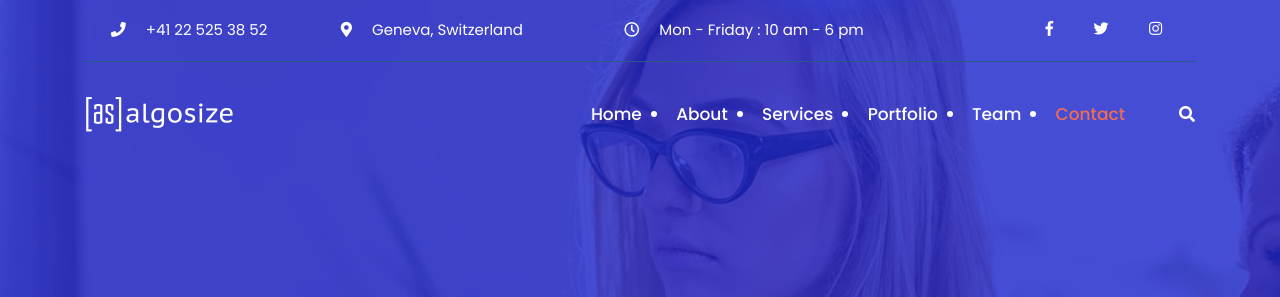
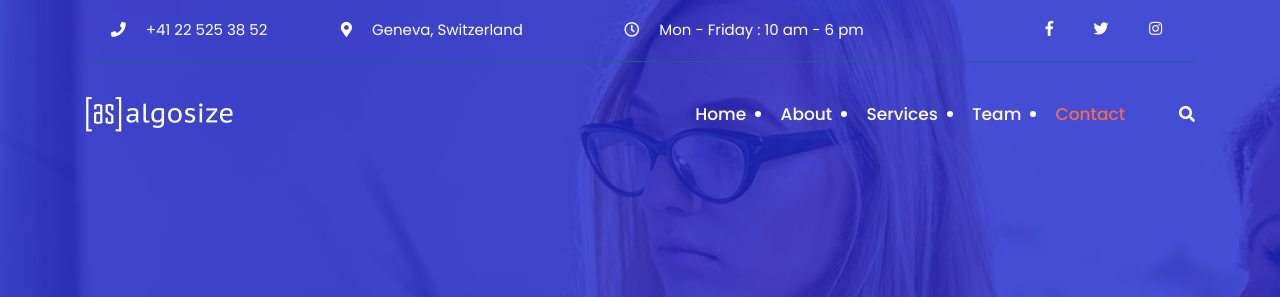
Before and after one commit to AlgoSize/website, a Jekyll site: the page built from _posts/2020-05-02-welcome-to-jekyll.md, in a window 1280 px wide and 900 px high. Shown: the top 297 px of the window. Built offline with Jekyll 4.4.1, drawn with Linux system fonts in a browser that asks for light colours; comment, search, counter and statistics services are not loaded.

Commit message:
Update navigation.html

```diff
--- a/_includes/navigation.html
+++ b/_includes/navigation.html
@@ -3,8 +3,7 @@
         <li class="{% if page.url == '/'%} current {% else %} normal {% endif %}"><a href="{{site.url}}#home">Home</a></li>
         <li><a href="{{site.url}}#about">About</a></li>
         <li><a href="{{site.url}}#services">Services</a></li>
-        <li><a href="{{site.url}}#portfolio">portfolio</a></li>
-        <li><a href="{{site.url}}#team">team</a></li>
+        <li><a href="{{site.url}}#team">Team</a></li>
         <li><a href="{{site.url}}#contact">Contact</a></li>
     </ul>
 </nav>
```
